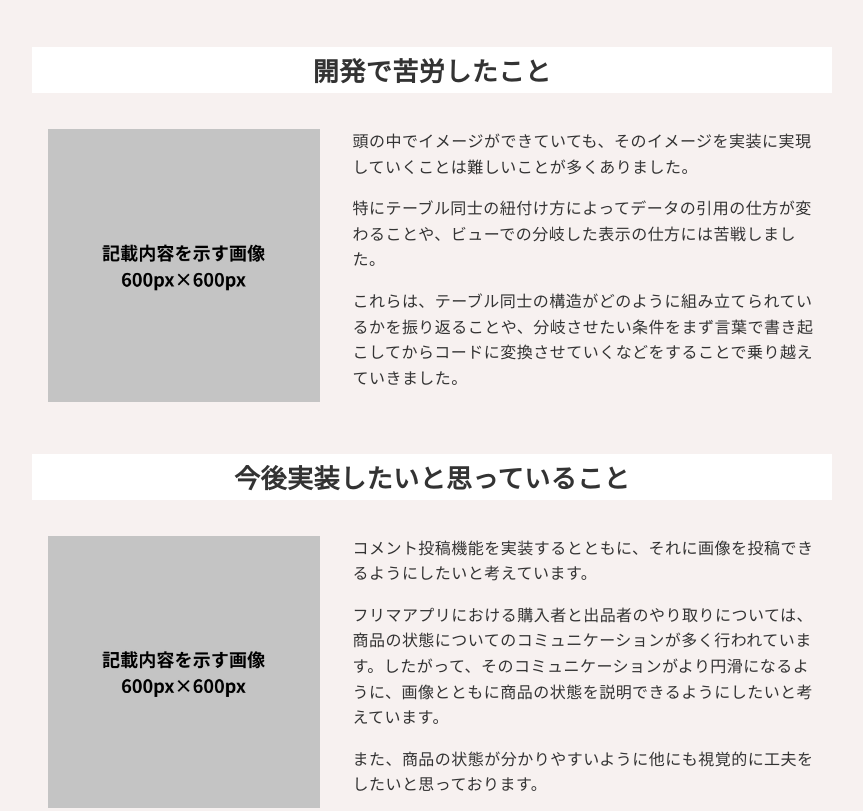
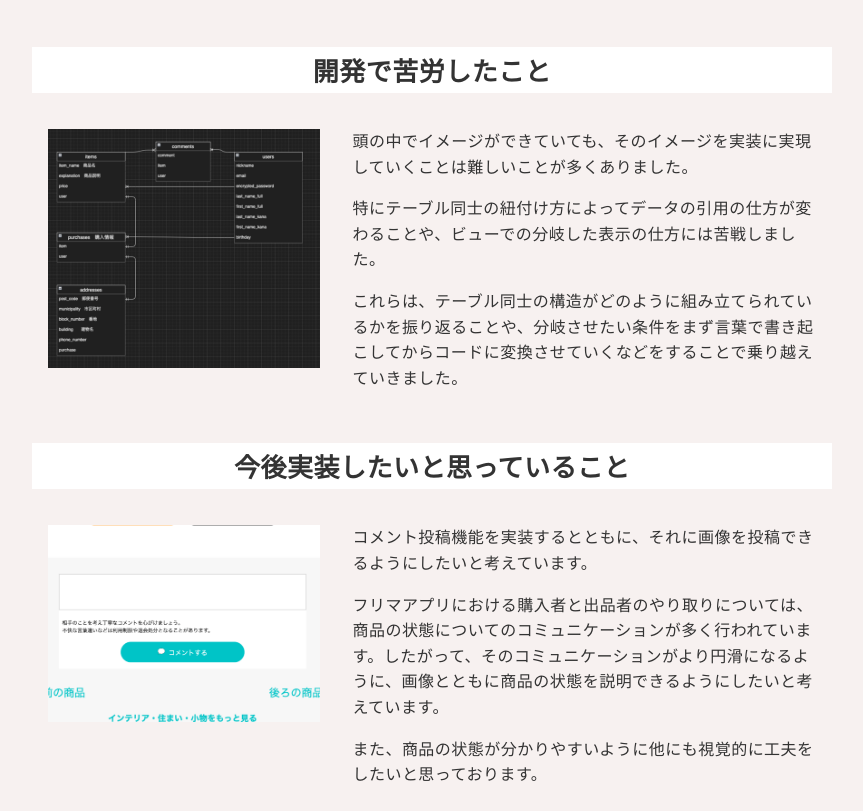
Before and after one commit to taigaggg/portfolio-site, a plain HTML site: page works/01.html in a window 1280 px wide. Shown: the part 2180-2991 px from the top of the page, without its empty margins (208-1071 px from the left). Drawn offline with nearby package versions, Linux system fonts and the light colour scheme.

Commit message:
画像の挿入

```diff
--- a/works/01.html
+++ b/works/01.html
@@ -142,7 +142,7 @@
               <div class="p-work-about__item-block p-work-about__item-block-2column">
                 <div class="p-work-about__item-block-pict obj-fit-img">
                   <!-- images/01に配置した、記載内容を表す画像のパスを記載する -->
-                  <img src="../images/work/01/pict-work01-about-dammy.jpg">
+                  <img src="../images/work/01/pict-work01-er-view.png">
                 </div>
                 <!-- 記載番号：15 -->
                 <div class="p-work-about__item-block-text">
@@ -163,7 +163,7 @@
               <div class="p-work-about__item-block p-work-about__item-block-2column">
                 <div class="p-work-about__item-block-pict obj-fit-img">
                   <!-- images/01に配置した、記載内容を表す画像のパスを記載する -->
-                  <img src="../images/work/01/pict-work01-about-dammy.jpg">
+                  <img src="../images/work/01/pict-work01-comment-view.png">
                 </div>
                 <!-- 記載番号：16 -->
                 <div class="p-work-about__item-block-text">
```
Also changed, not shown: works/02.html (+2 -2 lines), images/work/01/pict-work01-comment-view.png (added), images/work/01/pict-work01-er-view.png (added), images/work/02/pict-work02-calendar-view.png (added), images/work/02/pict-work02-color-view.png (added).
